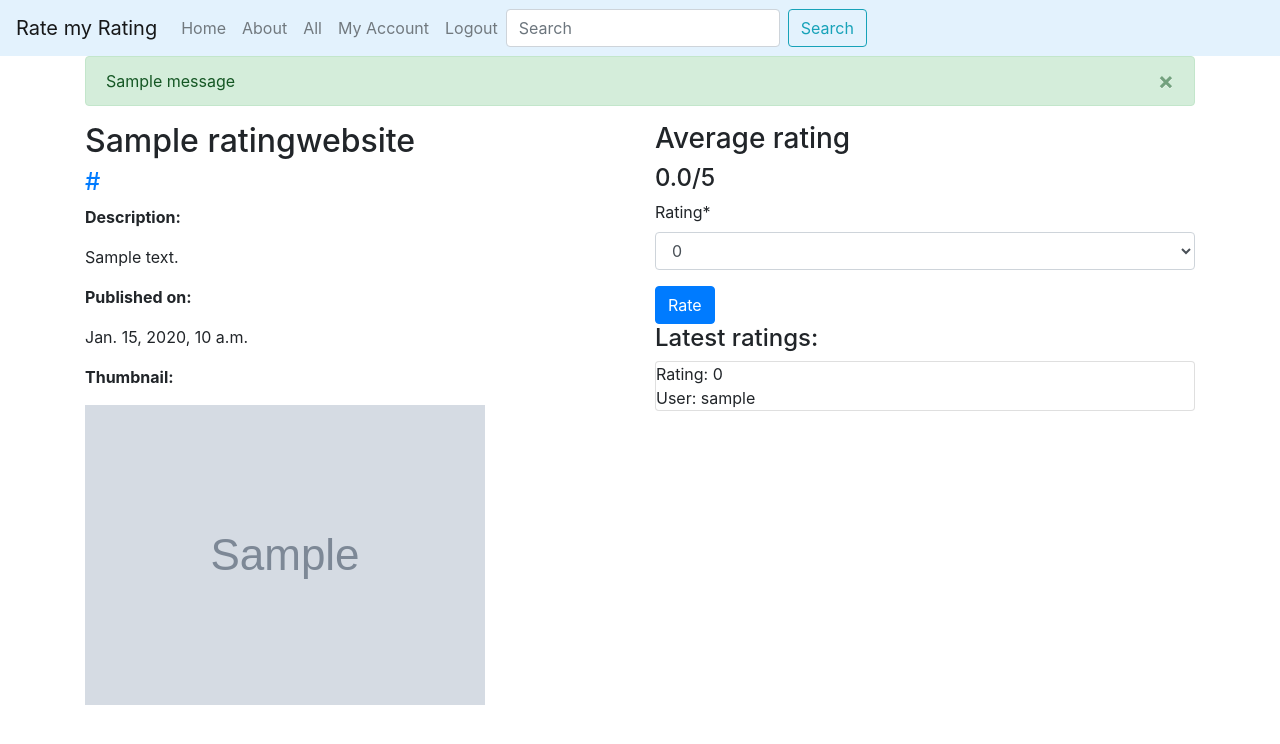
After one commit to EerikSaksi/rate_my_rating, a Django app: a page that uses templates/base.html in a window 1280 px wide. The commit adds this page. Shown: the top 744 px of the page. Run offline with Django 3.2, Linux system fonts and the light colour scheme; a user stored in the database is signed in; tables that the repository leaves empty hold one stand-in row (values such as "Sample post"); grey boxes marked "Sample" are stand-in pictures; one stand-in notice (Sample message) is shown; some libraries are stand-ins or nearby versions.

Commit message:
account and website views

```diff
--- a/populate.py
+++ b/populate.py
@@ -4,7 +4,7 @@ os.environ.setdefault('DJANGO_SETTINGS_MODULE',
 
 import django
 django.setup()
-from webapp.models import RatingWebsite, Rating, Comment
+from webapp.models import RatingWebsite, Rating, Comment, UserProfile
 from django.contrib.auth.models import User
 from django.utils.timezone import get_current_timezone
 from datetime import datetime
@@ -15,6 +15,9 @@ def add_user(username, email, password):
     u.password = password
 
     u.save()
+
+    up = UserProfile.objects.get_or_create(user=u)[0]
+    up.save()
     return u
 
 def add_website(name, url, description, owner, published='', thumbnail=''):
--- a/rate_my_rating/urls.py
+++ b/rate_my_rating/urls.py
@@ -15,8 +15,10 @@ Including another URLconf
 """
 from django.conf.urls import url, include
 from django.contrib import admin
+from django.conf import settings
+from django.conf.urls.static import static
 
 urlpatterns = [
     url(r'^admin/', admin.site.urls),
     url(r'^', include('webapp.urls')),
-]
+] + static(settings.MEDIA_URL, document_root=settings.MEDIA_ROOT)
--- a/templates/base.html
+++ b/templates/base.html
@@ -10,14 +10,7 @@
 
     <title>
 
-        This is Rate My Rating!
-
-        {% if user.is_authenticated %}
-        Welcome,{{ user.username }}!
-        {% else %}
-        Welcome, please Login!
-        {% endif %}
-
+        Rate My Rating -
         {% block title_block %}
         {% endblock %}
 
@@ -38,8 +31,9 @@
                 <div class="navbar-nav">
                     <a class="nav-item nav-link" href="{% url 'index' %}">Home</a>
                     <a class="nav-item nav-link" href="{% url 'about' %}">About</a>
+                    <a class="nav-item nav-link" href="{% url 'websites' %}">All</a>
                     {% if user.is_authenticated %}
-                        <a class="nav-item nav-link" href="{% url 'restricted' %}">Restricted Page</a></li>
+                        <a class="nav-item nav-link" href="{% url 'my_account' %}">My Account</a></li>
                         <a class="nav-item nav-link" href="{% url 'logout' %}">Logout</a></li>
                     {% else %}
                         <a class="nav-item nav-link" href="{% url 'login' %}">Sign In</a></li>
@@ -49,8 +43,8 @@
 
                 <!--Search Box(Doesn't work now)-->
                 <div>
-                    <form class="form-inline my-2 my-lg-0">
-                        <input class="form-control mr-sm-2" type="search" placeholder="Search" aria-label="Search">
+                    <form method="GET" action="{% url 'websites' %}" class="form-inline my-2 my-lg-0">
+                        <input name="search" class="form-control mr-sm-2" type="search" placeholder="Search" aria-label="Search">
                         <button class="btn btn-outline-info my-2 my-sm-0" type="submit">Search</button>
                     </form>
                 </div>
@@ -58,10 +52,21 @@
             </div>
         </nav>
 
-        <div>
-        {% block body_block %}
-        {% endblock %}
+        <div class="container">
+            {% for message in messages %}
+            <div class="alert {{ message.tags }} alert-dismissible" role="alert">
+                <button type="button" class="close" data-dismiss="alert" aria-label="Close">
+                <span aria-hidden="true">&times;</span>
+                </button>
+                {{ message }}
+            </div>
+            {% endfor %}
+            {% block body_block %}
+            {% endblock %}
         </div>
+
+        <script src="https://code.jquery.com/jquery-3.3.1.slim.min.js" integrity="sha384-q8i/X+965DzO0rT7abK41JStQIAqVgRVzpbzo5smXKp4YfRvH+8abtTE1Pi6jizo" crossorigin="anonymous"></script>
+        <script src="https://stackpath.bootstrapcdn.com/bootstrap/4.3.1/js/bootstrap.min.js" integrity="sha384-JjSmVgyd0p3pXB1rRibZUAYoIIy6OrQ6VrjIEaFf/nJGzIxFDsf4x0xIM+B07jRM" crossorigin="anonymous"></script>
    </body>
 
 </html>
--- a/templates/register.html
+++ b/templates/register.html
@@ -1,5 +1,6 @@
 {% extends 'base.html' %}
 {% load staticfiles %}
+{% load crispy_forms_tags %}
 
 {% block title_block %}
     Sign up
@@ -16,8 +17,8 @@
 
         {% csrf_token %}
         <!-- Display each form -->
-        {{ user_form.as_p }}
-        {{ profile_form.as_p }}
+        {{ user_form|crispy }}
+        {{ profile_form|crispy }}
         <!-- Provide a button to click to submit the form. -->
         <input type="submit" name="submit" value="Sign up" />
     </form>
--- /dev/null
+++ b/templates/website_details.html
@@ -0,0 +1,51 @@
+{% extends 'base.html' %}
+{% load staticfiles %}
+{% load crispy_forms_tags %}
+
+{% block title_block %}
+    {{ website.name }}
+{% endblock %}
+
+{% block body_block %}
+    <div class="row">
+        <div class="col-6">
+            <h2>{{ website.name }}</h2>
+            <h4><a href="{{ website.url }}">{{ website.url }}</a></h4>
+            <p><strong>Description:</strong></p>
+            <p>{{ website.description }}</p>
+            <p><strong>Published on:</strong></p>
+            <p>{{ website.published }}</p>
+            <p><strong>Thumbnail:</strong></p>
+            <p>
+            {% if website.thumbnail%}
+                <img height="100%" src="{{ website.thumbnail.url }}" alt="Webstie thumbnail"/>
+            {% else %}
+                <img height="100%" src="https://dummyimage.com/600x400/ffffff/727596.png&text=No+thumbnail+available" alt="No thumbnail available"/>
+            {% endif %}
+            </p>
+        </div>
+        <div class="col-6">
+            <h3>Average rating<h3>
+            <h4>{{ website.average_rating }}/5</h4>
+
+            <form method="post">
+                {% csrf_token %}
+                {{ form|crispy }}
+                <button class="btn btn-primary" type="submit">Rate</button>
+            </form>
+
+            {% if ratings %}
+            <h4>Latest ratings:</h4>
+            {% for rating in ratings %}
+                <div class="card">
+                    Rating: {{ rating.rating }}
+                    <br>
+                    User: {{ rating.user }}
+                </div>
+            {% endfor %}
+            {% else %}
+                <h4>No ratings so far. Be the first to rate this website!</h4>
+            {% endif %}
+        </div>
+    </div>
+{% endblock %}
--- a/webapp/forms.py
+++ b/webapp/forms.py
@@ -3,17 +3,16 @@ from django.contrib.auth.models import User
 from webapp.models import UserProfile, RatingWebsite, Rating, Comment
 
 class UserForm(forms.ModelForm):
-
-    password = forms.CharField(widget=forms.PasswordInput())
-
     class Meta:
         model = User
         fields = ('username','password')
 
 class UserProfileForm(forms.ModelForm):
+    website = forms.URLField(label='Personal website', required=False)
+    picture = forms.ImageField(label="Profile picture", required=False)
+
     class Meta:
         model = UserProfile
-        #not sure what we gonna have here
         fields = ('website', 'picture')
 
 class WebsiteForm(forms.ModelForm):
@@ -23,9 +22,12 @@ class WebsiteForm(forms.ModelForm):
 
 
 class RatingForm(forms.ModelForm):
+    user = forms.ModelChoiceField(widget=forms.HiddenInput(), required=False, queryset=User.objects.all())
+    website = forms.ModelChoiceField(widget=forms.HiddenInput(), required=False, queryset=RatingWebsite.objects.all())
+
     class Meta:
         model = Rating
-        fields = ('rating',)
+        fields = ('rating','user','website',)
 
 
 class CommentForm(forms.ModelForm):
--- a/webapp/models.py
+++ b/webapp/models.py
@@ -35,6 +35,16 @@ class RatingWebsite(models.Model):
     def __str__(self):
         return self.name
 
+    def average_rating(self):
+        avg_rating = 0
+        ratings = self.rating_set.all()
+        if len(ratings) > 0:
+            for rating in ratings:
+                avg_rating += rating.rating
+            avg_rating /= float(len(ratings))
+
+        return avg_rating
+
 
 class Rating(models.Model):
     website = models.ForeignKey(RatingWebsite, on_delete=models.CASCADE)
--- a/webapp/urls.py
+++ b/webapp/urls.py
@@ -7,5 +7,10 @@ urlpatterns = [
     url(r'^login/$', views.user_login, name='login'),
     url(r'^logout/$', views.user_logout, name='logout'),
     url(r'^register/$', views.register, name='register'),
-    url(r'^restricted/', views.restricted, name='restricted'),
+    url(r'^my-account/$', views.my_account, name='my_account'),
+    url(r'^my-account/edit/$', views.my_account_edit, name='my_account_edit'),
+    url(r'^my-account/upload/$', views.my_account_upload, name='my_account_upload'),
+    url(r'^websites/$', views.show_websites, name='websites'),
+    url(r'^websites/(?P<website_slug>[\w\-]+)/$', views.website_detail, name='website_detail'),
+    url(r'^websites/(?P<website_slug>[\w\-]+)/edit/$', views.website_edit, name='website_edit'),
 ]
--- a/webapp/views.py
+++ b/webapp/views.py
@@ -1,4 +1,4 @@
-from django.shortcuts import render
+from django.shortcuts import render, redirect, get_object_or_404
 from webapp.models import RatingWebsite, Rating
 from webapp.forms import UserForm, UserProfileForm, WebsiteForm, RatingForm, CommentForm
 from datetime import datetime
@@ -6,6 +6,10 @@ from django.contrib.auth import authenticate, login, logout
 from django.http import HttpResponseRedirect, HttpResponse
 from django.urls import reverse
 from django.contrib.auth.decorators import login_required
+from django.contrib.auth.forms import PasswordChangeForm
+from django.contrib import messages
+from django.contrib.auth import update_session_auth_hash
+from webapp.models import UserProfile
 
 def index(request):
     # arbitrary value for how how many likes you have to have to get to trending, otherwise trending is new
@@ -168,10 +172,119 @@ def user_login(request):
 		return render(request, 'login.html', {})
 
 @login_required
-def restricted(request):
-    return HttpResponse("You're logged in!")
-
-@login_required
 def user_logout(request):
     logout(request)
     return HttpResponseRedirect(reverse('index'))
+
+@login_required
+def my_account(request):
+    current_user = request.user
+    context_dict = {'current_user': current_user}
+
+    average_rating = 0.0
+    websites = current_user.ratingwebsite_set.all().order_by('-published')
+    num_websites = len(websites)
+    if num_websites > 0:
+        for website in websites:
+            average_rating += website.average_rating()
+        average_rating /= len(websites)
+    context_dict['average_rating'] = average_rating
+    context_dict['websites'] = websites
+    context_dict['num_websites'] = num_websites
+
+    return render(request, 'my-account.html', context_dict)
+
+@login_required
+def my_account_edit(request):
+    profile = get_object_or_404(UserProfile, user=request.user)
+
+    if request.method == 'POST':
+        password_form = PasswordChangeForm(request.user, request.POST)
+        if password_form.is_valid():
+            user = password_form.save()
+            update_session_auth_hash(request, user)
+            messages.success(request, 'Your password was successfully updated!')
+            return redirect('my_account_edit')
+
+        profile_form = UserProfileForm(request.POST, request.FILES, instance=profile)
+        if profile_form.is_valid():
+            profile_form.save()
+            messages.success(request, 'Account details successfully updated!')
+            return redirect('my_account_edit')
+
+    else:
+        password_form = PasswordChangeForm(request.user)
+        profile_form = UserProfileForm(instance=profile)
+    return render(request, 'my-account-edit.html', {'password_form': password_form, 'profile_form': profile_form})
+
+@login_required
+def my_account_upload(request):
+    if request.method == 'POST':
+        form = WebsiteForm(request.POST, request.FILES)
+        if form.is_valid():
+            website = form.save(commit=False)
+            website.owner = request.user
+            website.save()
+
+            messages.success(request, 'Website successfully uploaded.')
+            return redirect('my_account')
+    else:
+        form = WebsiteForm()
+    return render(request, 'my-account-upload.html', {'form': form})
+
+def show_websites(request):
+    search = request.GET.get('search', '')
+    if search == '':
+        websites = RatingWebsite.objects.all()
+    else:
+        websites = RatingWebsite.objects.filter(name__contains=search)
+
+    # sort websites by average rating
+    websites = sorted(websites, key=lambda t: -t.average_rating())
+
+    return render(request, 'websites.html', {'websites': websites})
+
+def website_detail(request, website_slug):
+    website = RatingWebsite.objects.get(slug=website_slug)
+    ratings = Rating.objects.filter(website=website).order_by('-published')[:5]
+
+    # try to get the instance of user's rating for this website
+    try:
+        current_rating = instance=Rating.objects.get(user=request.user, website=website)
+    except Rating.DoesNotExist:
+        current_rating = None
+
+    if request.method == 'POST':
+        form = RatingForm(request.POST, instance=current_rating)
+        if form.is_valid():
+            rating = form.save(commit=False)
+            rating.user = request.user
+            rating.website = website
+
+            if rating.user != rating.website.owner:
+                rating.save()
+                messages.success(request, 'Rating saved.')
+            else:
+                messages.error(request, 'You cannot rate your own website.')
+
+            return redirect('website_detail', website_slug)
+    else:
+        form = RatingForm(instance=current_rating)
+
+    return render(request, 'website_details.html', {'website': website, 'ratings': ratings, 'form': form})
+
+@login_required
+def website_edit(request, website_slug):
+    website = get_object_or_404(RatingWebsite, slug=website_slug, owner=request.user)
+
+    if request.method == 'POST':
+        form = WebsiteForm(request.POST, request.FILES, instance=website)
+        if form.is_valid():
+            rating = form.save()
+            messages.success(request, 'Website updated')
+
+            return redirect('website_edit', website_slug)
+    else:
+        form = WebsiteForm(instance=website)
+
+    return render(request, 'website_edit.html', {'website': website, 'form': form})
```
Also changed, not shown: rate_my_rating/settings.py (+10 -0 lines), templates/my-account-edit.html (added, +28 -0 lines), templates/my-account-upload.html (added, +15 -0 lines), templates/my-account.html (added, +48 -0 lines), templates/website_edit.html (added, +15 -0 lines), templates/websites.html (added, +25 -0 lines), 1 other file.
